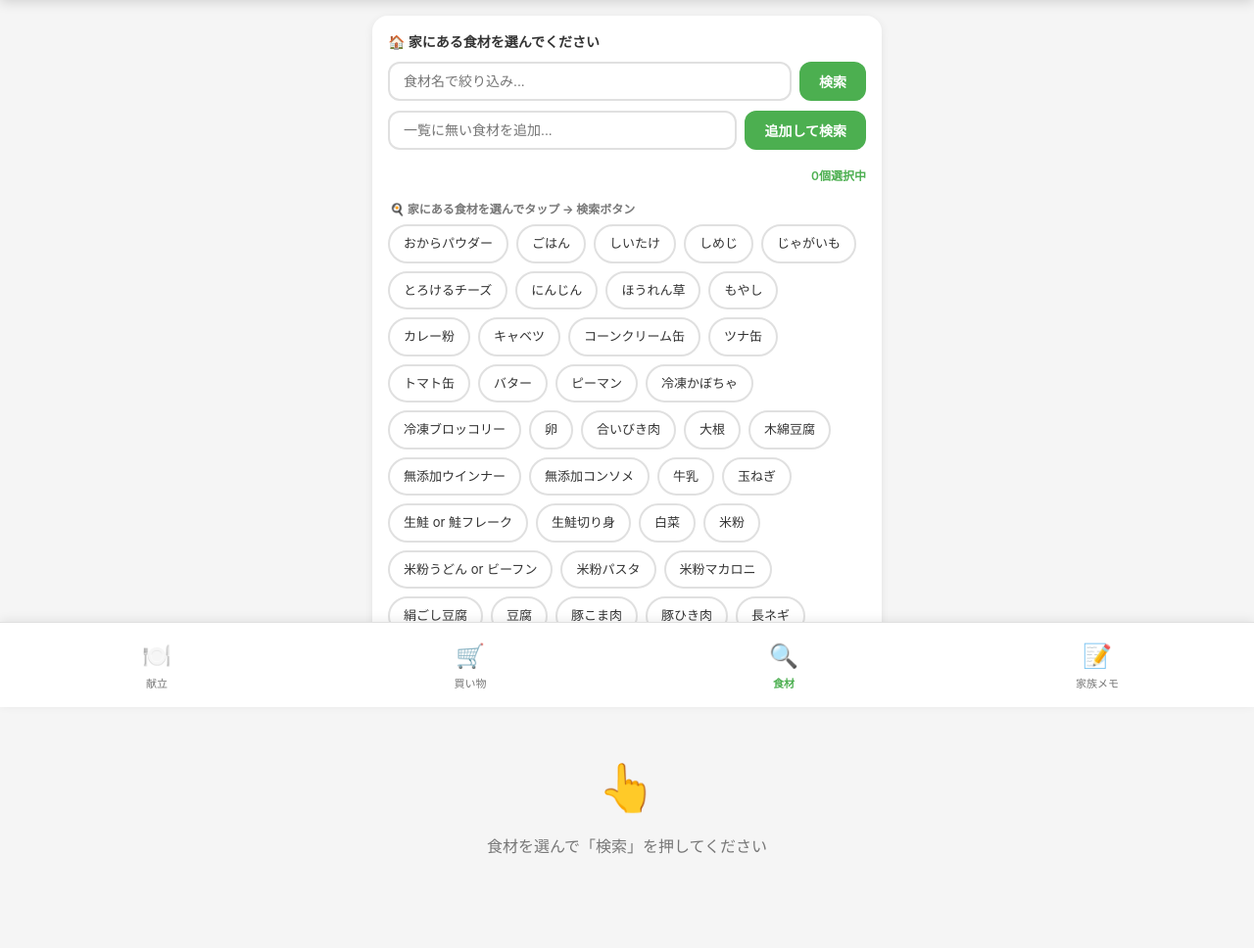
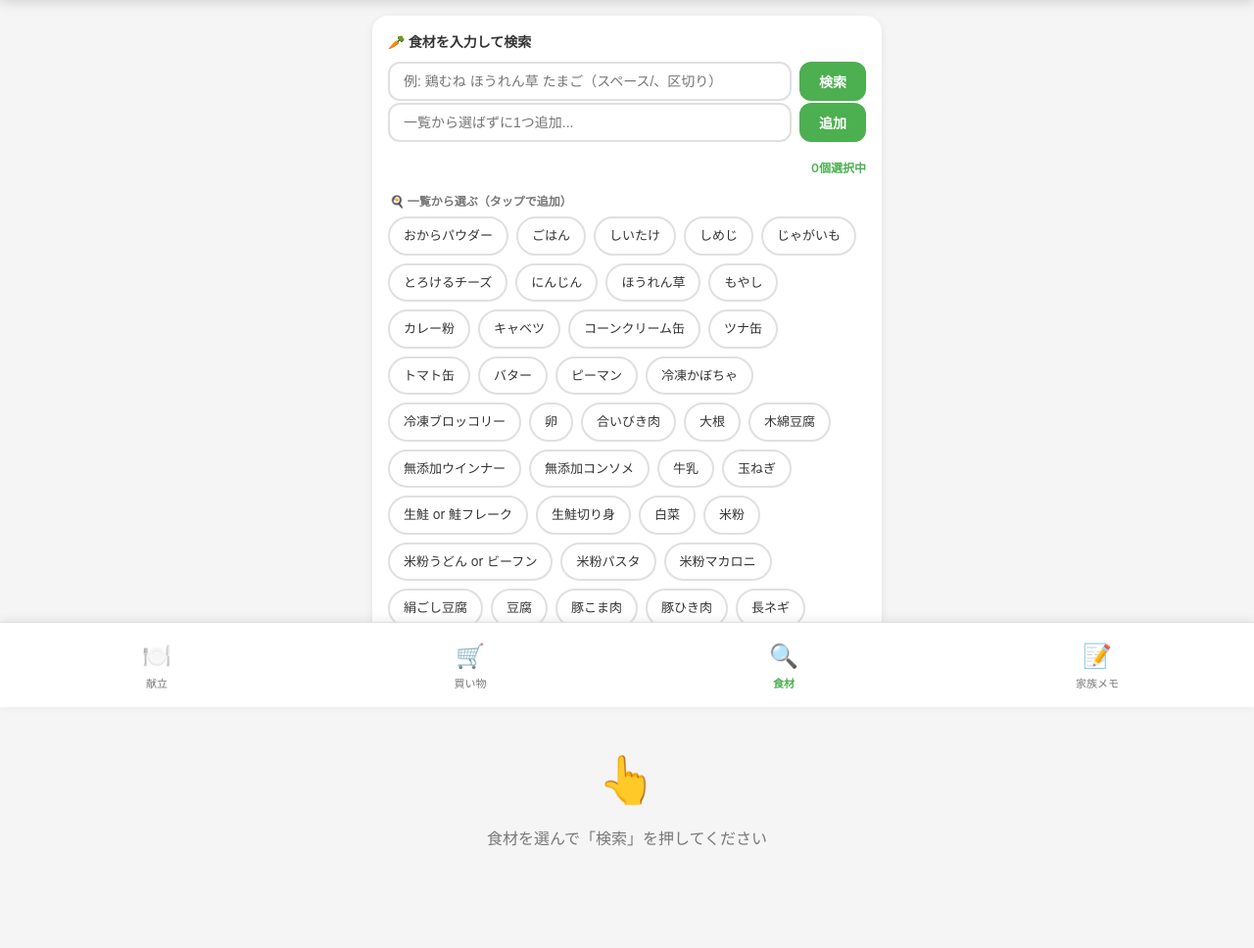
Before and after one commit to masano0608-max/nutrition-app, a Flask app: page /pantry in a window 1280 px wide. Shown: the part 78-1046 px from the top of the page at 98% size. After the commit the page ends 942 px from the top, so only its background shows below. Run offline with Flask 3, Linux system fonts and the light colour scheme.

Commit message:
食材検索の簡易化と献立検索の追加
手入力の食材検索を追加し、英語レシピの自動取得を外した。
献立画面にキーワード/鉄分検索の入力欄を追加。

Made-with: Cursor

```diff
--- a/webapp/templates/pantry.html
+++ b/webapp/templates/pantry.html
@@ -54,7 +54,8 @@
     gap: 8px;
     margin-bottom: 14px;
 }
-.search-input-wrap.secondary { margin-top: -4px; }
+.search-input-wrap.secondary { margin-top: -6px; }
+.search-input-wrap.compact { margin-bottom: 8px; }
 .search-input {
     flex: 1;
     padding: 10px 14px;
@@ -222,20 +223,20 @@
 
 {% block content %}
 <div class="search-area animate-in">
-    <div class="search-label">🏠 家にある食材を選んでください</div>
+    <div class="search-label">🥕 食材を入力して検索</div>
 
-    <div class="search-input-wrap">
-        <input type="text" class="search-input" id="filterInput" placeholder="食材名で絞り込み...">
+    <div class="search-input-wrap compact">
+        <input type="text" class="search-input" id="freeInput" placeholder="例: 鶏むね ほうれん草 たまご（スペース/、区切り）">
         <button class="search-btn" onclick="searchRecipes()">検索</button>
     </div>
     <div class="search-input-wrap secondary">
-        <input type="text" class="search-input" id="customIngredient" placeholder="一覧に無い食材を追加...">
-        <button class="search-btn" onclick="addCustomIngredient(true)">追加して検索</button>
+        <input type="text" class="search-input" id="customIngredient" placeholder="一覧から選ばずに1つ追加...">
+        <button class="search-btn" onclick="addCustomIngredient(true)">追加</button>
     </div>
 
     <div class="selected-count" id="selectedCount">0個選択中</div>
 
-    <div class="category-label">🍳 家にある食材を選んでタップ → 検索ボタン</div>
+    <div class="category-label">🍳 一覧から選ぶ（タップで追加）</div>
     <div class="ingredient-grid" id="allIngredients">
         {% for ing in all_ingredients %}
         <div class="ing-chip" onclick="toggleIngredient(this)">{{ ing }}</div>
@@ -245,7 +246,6 @@
 
 <div class="section-title online-section" id="onlineSection" style="display:none;">🌐 日本のレシピを検索</div>
 <div id="recipeSearchLinks" style="display:none; margin-bottom:12px;"></div>
-<div id="onlineResults"></div>
 
 <div class="section-title" id="localSection" style="display:none;">🍳 登録済みレシピ</div>
 <div class="results-area" id="resultsArea">
@@ -267,13 +267,6 @@ function updateCount() {
     const count = document.querySelectorAll('.ing-chip.selected').length;
     document.getElementById('selectedCount').textContent = count + '個選択中';
 }
-
-document.getElementById('filterInput').addEventListener('input', function() {
-    const query = this.value.toLowerCase();
-    document.querySelectorAll('.ing-chip').forEach(chip => {
-        chip.style.display = chip.textContent.toLowerCase().includes(query) || !query ? '' : 'none';
-    });
-});
 
 document.getElementById('customIngredient').addEventListener('keydown', function(e) {
     if (e.key === 'Enter') {
@@ -304,8 +297,13 @@ function addCustomIngredient(searchAfter) {
 async function searchRecipes() {
     const selected = Array.from(document.querySelectorAll('.ing-chip.selected'))
         .map(c => c.textContent.trim());
+    const freeInput = document.getElementById('freeInput').value.trim();
+    const typed = freeInput
+        ? freeInput.split(/[\s、,]+/).map(s => s.trim()).filter(Boolean)
+        : [];
+    const allItems = Array.from(new Set([...selected, ...typed]));
 
-    if (selected.length === 0) {
+    if (allItems.length === 0) {
         document.getElementById('resultsArea').innerHTML =
             '<div class="no-results"><div class="icon">👆</div><p>食材を1つ以上選んでください</p></div>';
         document.getElementById('onlineSection').style.display = 'none';
@@ -314,7 +312,7 @@ async function searchRecipes() {
         return;
     }
 
-    const query = selected.join(' ');
+    const query = allItems.join(' ');
     const enc = encodeURIComponent(query);
     const googleUrl = 'https://www.google.co.jp/search?q=' + encodeURIComponent(query + ' レシピ 日本人気');
     const cookpadUrl = 'https://cookpad.com/search/' + enc;
@@ -334,52 +332,13 @@ async function searchRecipes() {
         '<a href="' + delishUrl + '" target="_blank" rel="noopener" class="recipe-search-link delish">🍳 デリッシュキッチン</a>' +
         '<a href="' + kurashiruUrl + '" target="_blank" rel="noopener" class="recipe-search-link kurashiru">📺 クラシル</a>' +
         '<a href="' + rakutenUrl + '" target="_blank" rel="noopener" class="recipe-search-link rakuten">🛒 楽天レシピ</a>';
-    document.getElementById('onlineResults').innerHTML = '<div class="loading-online">🌐 検索中...</div>';
-
     const res = await fetch('/api/match-recipes', {
         method: 'POST',
         headers: {'Content-Type': 'application/json'},
-        body: JSON.stringify({items: selected})
+        body: JSON.stringify({items: allItems})
     });
     const recipes = await res.json();
     renderResults(recipes);
-
-    try {
-        const onlineRes = await fetch('/api/search-online', {
-            method: 'POST',
-            headers: {'Content-Type': 'application/json'},
-            body: JSON.stringify({items: selected})
-        });
-        const data = await onlineRes.json().catch(() => ({}));
-        const onlineRecipes = data.recipes || [];
-        if (onlineRecipes.length > 0) {
-            renderOnlineResults(onlineRecipes);
-        } else {
-            document.getElementById('onlineResults').innerHTML =
-                '<div class="no-online">上記の日本のレシピサイト（クックパッド・デリッシュキッチン・クラシル・楽天レシピ）で検索してみてください。</div>';
-        }
-    } catch (e) {
-        document.getElementById('onlineResults').innerHTML =
-            '<div class="no-online">上記の日本のレシピサイトから検索できます。</div>';
-    }
-}
-
-function renderOnlineResults(recipes) {
-    const area = document.getElementById('onlineResults');
-    if (!recipes.length) {
-        area.innerHTML = '<div class="no-online">ネットでマッチするレシピが見つかりませんでした。<br>別の食材を試してみてください。</div>';
-        return;
-    }
-    area.innerHTML = recipes.map(r => `
-        <a href="${r.url}" target="_blank" rel="noopener" class="online-card">
-            ${r.image ? `<img src="${r.image}" alt="" class="online-img">` : '<div class="online-img" style="background:#eee;"></div>'}
-            <div class="online-info">
-                <div class="online-title-text">${r.title}</div>
-                <div class="online-meta">${r.source} ${r.time ? '・' + r.time + '分' : ''}</div>
-                ${r.calories ? `<div class="online-nutrition">📊 ${r.calories}kcal / P${r.protein}g F${r.fat}g C${r.carbs}g</div>` : ''}
-            </div>
-        </a>
-    `).join('');
 }
 
 function renderResults(recipes) {
```
Also changed, not shown: webapp/templates/index.html (+43 -1 lines).
